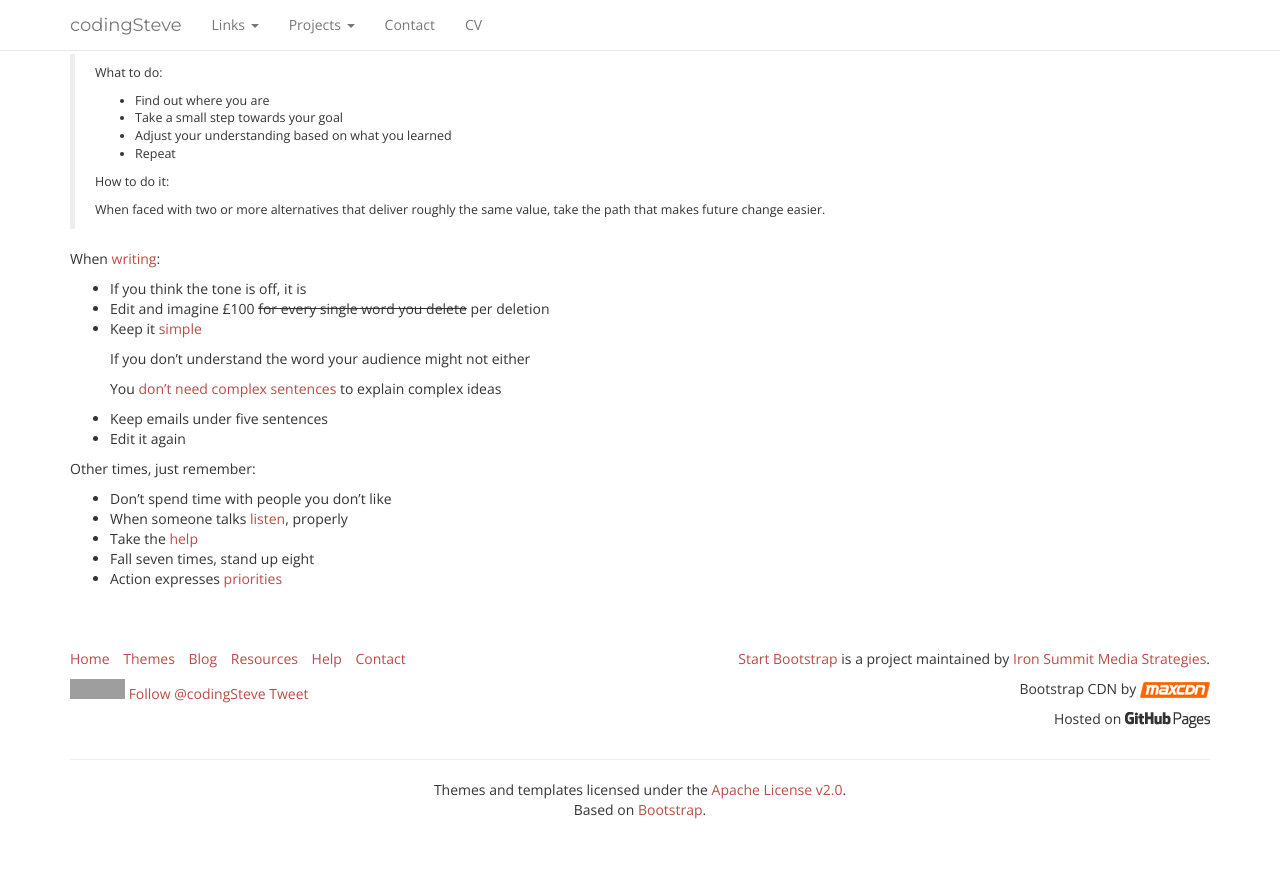
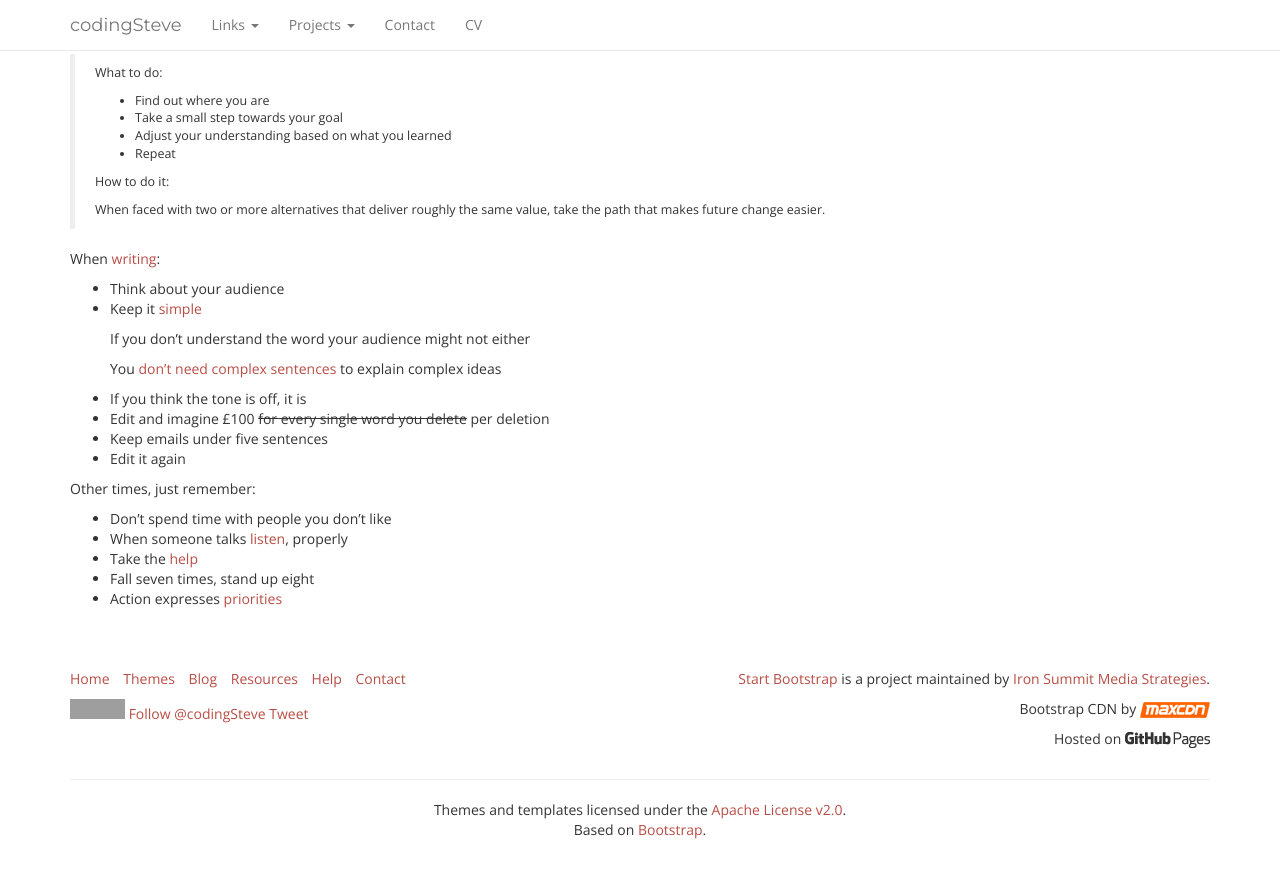
Before and after one commit to codingSteve/codingSteve.github.io, a Jekyll site: the page built from docs/2015-10-21-essentials.md, in a window 1280 px wide and 900 px high, scrolled down 1508 px. Shown: the top 878 px of the window. Built offline with Jekyll 4.4.1, drawn with Linux system fonts in a browser that asks for light colours; nearby versions of some CDN libraries; comment, search, counter and statistics services are not loaded; grey boxes are pictures that could not be loaded.

Commit message:
Add writing tweaks

```diff
--- a/docs/2015-10-21-essentials.md
+++ b/docs/2015-10-21-essentials.md
@@ -101,13 +101,14 @@ In an [agile][AGL] environment remember the [basics][AID]:
 
 When [writing][ABW]:
 
-- If you think the tone is off, it is
-- Edit and imagine £100 <del>for every single word you delete</del> per deletion
+- Think about your audience
 - Keep it [simple][CHQ]
 
     If you don't understand the word your audience might not either
 
     You [don't need complex sentences][GBW] to explain complex ideas
+- If you think the tone is off, it is
+- Edit and imagine £100 <del>for every single word you delete</del> per deletion
 - Keep emails under five sentences
 - Edit it again
 
```
